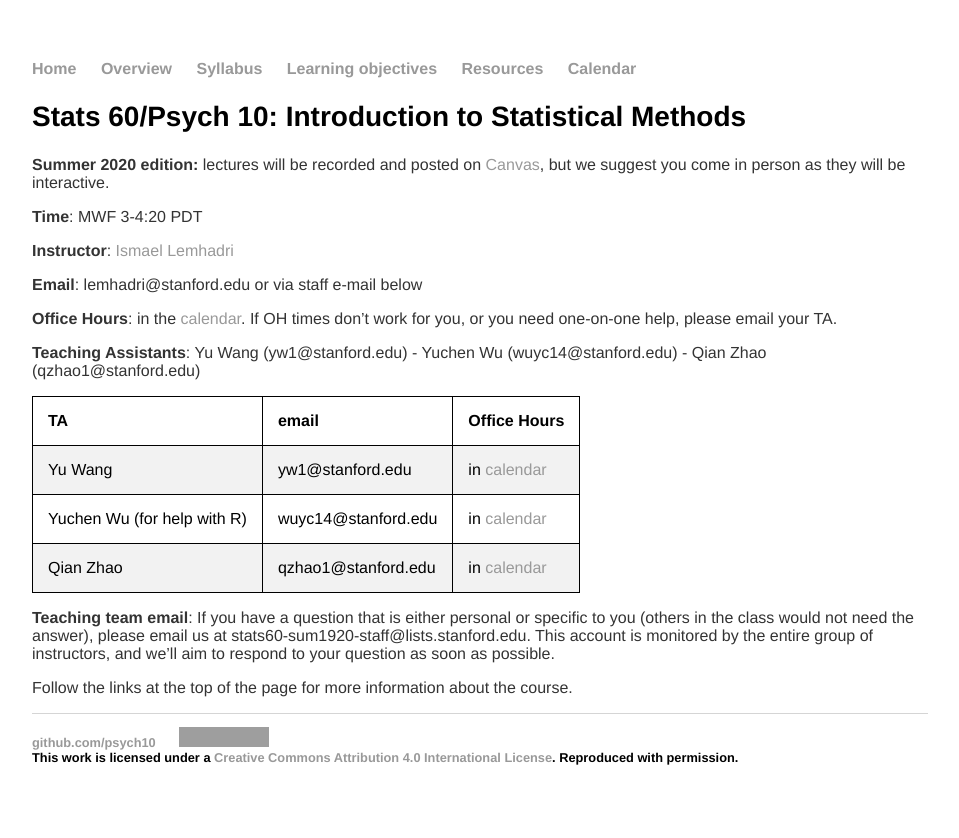
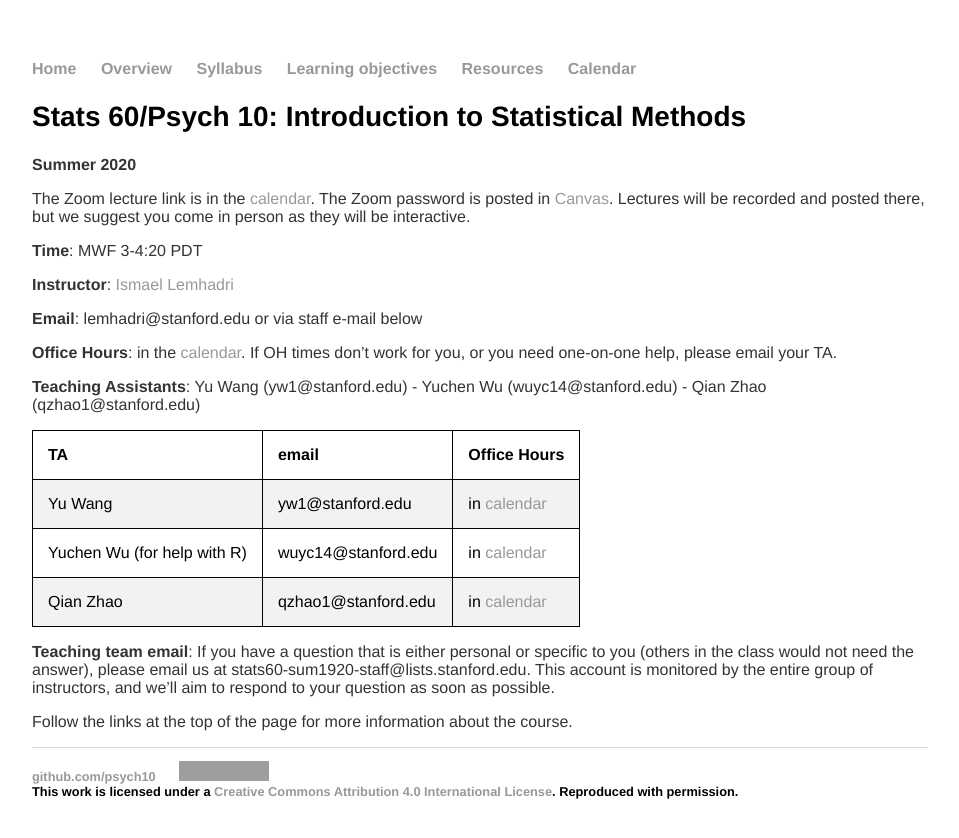
Before and after one commit to stats60/stats60.github.io, a Jekyll site: the page built from index.md, in a window 1280 px wide. Shown: the top 838 px of the page, without its empty margins (160-1119 px from the left). Built offline with Jekyll 4.4.1, drawn with Linux system fonts in a browser that asks for light colours; grey boxes are pictures that could not be loaded.

Commit message:
zoom info

```diff
--- a/index.md
+++ b/index.md
@@ -5,7 +5,9 @@ title: Stats 60
 
 ## Stats 60/Psych 10: Introduction to Statistical Methods
 
-**Summer 2020 edition:** lectures will be recorded and posted on [Canvas](https://canvas.stanford.edu), but we suggest you come in person as they will be interactive.
+**Summer 2020**
+
+The Zoom lecture link is in the [calendar](../calendar). The Zoom password is posted in [Canvas](https://canvas.stanford.edu). Lectures will be recorded and posted there, but we suggest you come in person as they will be interactive.
 
 **Time**: MWF 3-4:20 PDT
 
```
